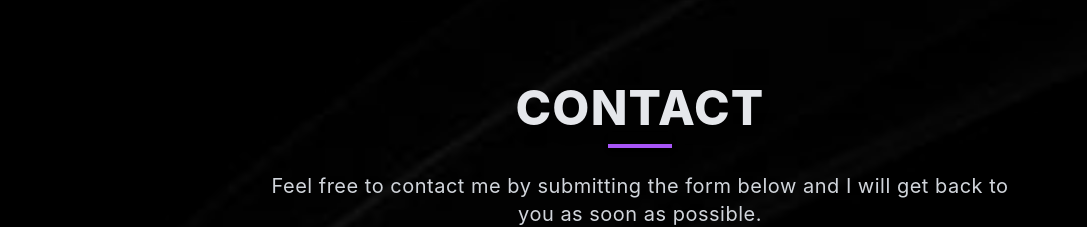
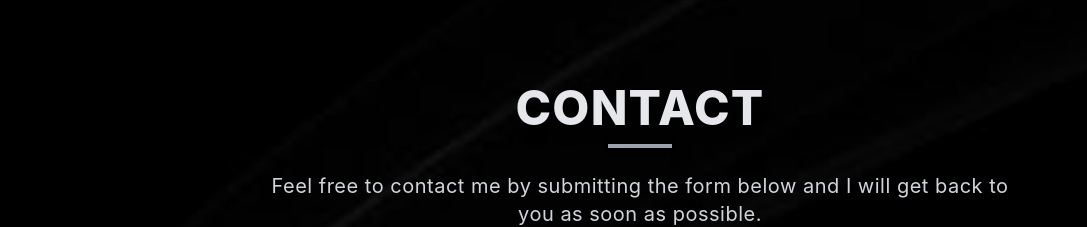
Before and after one commit to shaznashafi12/portfolio, a React (Create React App) app: page / in a window 1280 px wide. Shown: the part 3420-3647 px from the top of the page, without its empty margins (0-1087 px from the left). Built offline with nearby package versions, Linux system fonts and the light colour scheme.

Commit message:
first commit

```diff
--- a/src/port/Contact.jsx
+++ b/src/port/Contact.jsx
@@ -14,7 +14,7 @@ const Contact = () => {
         CONTACT
       </h1>
 
-      <div className="mx-auto w-16 pt-3 border-b-4 border-purple-500 shadow-md"></div>
+        <div className="mx-auto w-16 pt-3 border-b-4 border-gray-400 shadow-md"></div>
 
       <h6 className="text-lg sm:text-xl text-center mt-6 text-gray-300 tracking-wide leading-relaxed max-w-3xl mx-auto">
         Feel free to contact me by submitting the form below and I will get back to you as soon as possible.
--- a/src/port/Home.jsx
+++ b/src/port/Home.jsx
@@ -24,7 +24,7 @@ const Home = () => {
               className="h-12 w-12 rounded-full border border-white/20
               shadow-[0_0_15px_rgba(255,255,255,0.15)]"
             />
-            <h2 className="text-[20px] sm:text-[22px] font-semibold tracking-wider bg-gradient-to-r
+            <h2 className="text-[10px] sm:text-[22px] font-semibold tracking-wider bg-gradient-to-r
               from-white via-gray-200 to-gray-400 bg-clip-text text-transparent whitespace-nowrap">
               Shazna Shafi
             </h2>
```
